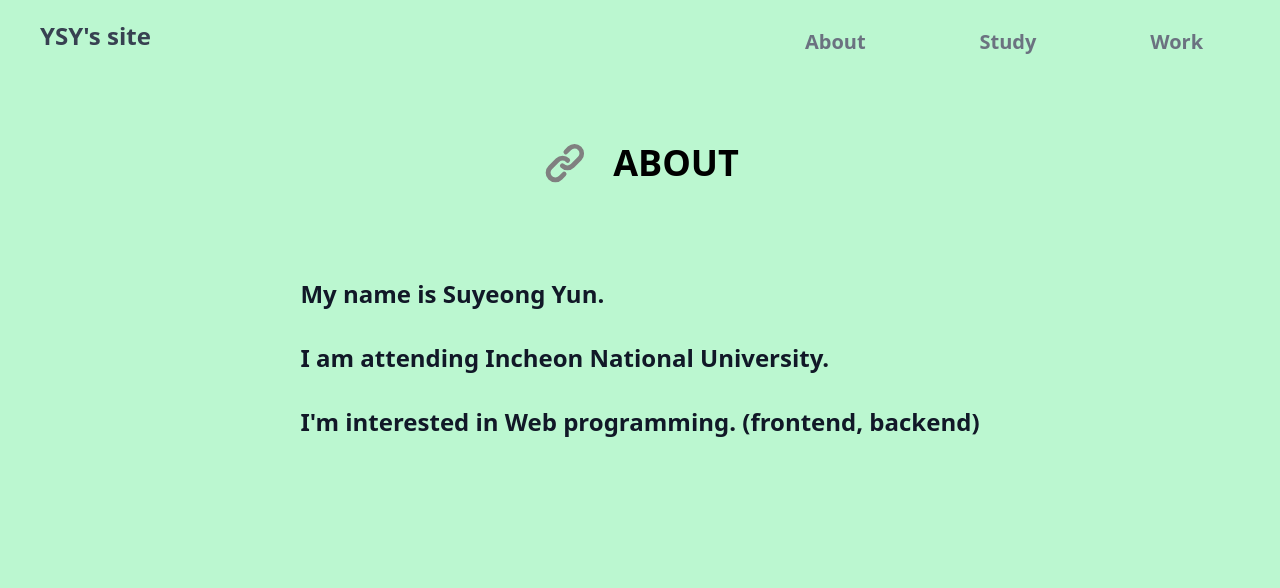
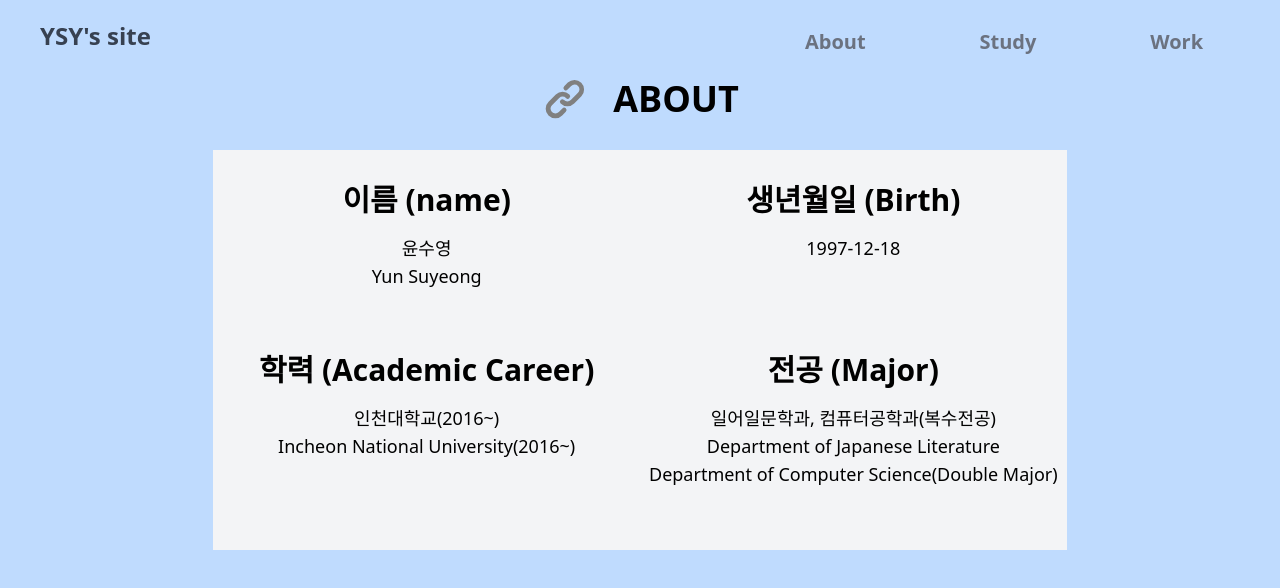
Before and after one commit to Yunsuyeong/myPortfolio, a Next.js app: page /about in a window 1280 px wide. Shown: the top 588 px of the page. Built offline with nearby package versions, Linux system fonts and the light colour scheme.

Commit message:
2023/01/06(About Page)

```diff
--- a/pages/_document.tsx
+++ b/pages/_document.tsx
@@ -1,13 +1,13 @@
-import { Html, Head, Main, NextScript } from 'next/document'
+import { Html, Head, Main, NextScript } from "next/document";
 
 export default function Document() {
   return (
-    <Html lang="en">
+    <Html lang="kr">
       <Head />
       <body>
         <Main />
         <NextScript />
       </body>
     </Html>
-  )
+  );
 }
--- a/pages/about/index.tsx
+++ b/pages/about/index.tsx
@@ -4,12 +4,12 @@ import Header from "../../components/header";
 
 const About: NextPage = () => {
   return (
-    <div className="w-screen h-screen flex flex-col gap-10 justify-start items-center bg-green-200">
+    <div className="w-screen h-screen flex flex-col gap-6 justify-start items-center bg-blue-200">
       <Head>
         <title>About</title>
       </Head>
       <Header />
-      <div className="pt-24 flex items-center gap-6">
+      <div className="pt-12 flex items-center gap-6">
         <svg
           className="w-12 h-12"
           fill="gray"
@@ -27,15 +27,32 @@ const About: NextPage = () => {
         </svg>
         <h1 className="text-black text-[36px] font-extrabold">ABOUT</h1>
       </div>
-      <div className="flex flex-col items-center pt-12">
-        <span className="text-gray-900 text-2xl font-bold">
-          My name is Suyeong Yun. <br />
-          <br />
-          I am attending Incheon National University.
-          <br />
-          <br />
-          I'm interested in Web programming. (frontend, backend)
-        </span>
+      <div className="w-2/3 h-1/2 pt-8 grid grid-cols-2 text-center bg-gray-100">
+        <div className="flex flex-col gap-4">
+          <span className="text-3xl font-semibold">이름 (name)</span>
+          <p className="text-lg font-medium">
+            윤수영 <br /> Yun Suyeong
+          </p>
+        </div>
+        <div className="flex flex-col gap-4">
+          <span className="text-3xl font-semibold">생년월일 (Birth)</span>
+          <p className="text-lg font-medium">1997-12-18</p>
+        </div>
+        <div className="flex flex-col gap-4">
+          <span className="text-3xl font-semibold">학력 (Academic Career)</span>
+          <p className="text-lg font-medium">
+            인천대학교(2016~) <br />
+            Incheon National University(2016~)
+          </p>
+        </div>
+        <div className="flex flex-col gap-4">
+          <span className="text-3xl font-semibold">전공 (Major)</span>
+          <p className="text-lg font-medium">
+            일어일문학과, 컴퓨터공학과(복수전공) <br />
+            Department of Japanese Literature <br />
+            Department of Computer Science(Double Major)
+          </p>
+        </div>
       </div>
     </div>
   );
--- a/pages/index.tsx
+++ b/pages/index.tsx
@@ -4,7 +4,7 @@ import Header from "../components/header";
 
 const Home: NextPage = () => {
   return (
-    <div className="w-screen h-screen flex flex-col gap-10 justify-center items-center bg-green-200">
+    <div className="w-screen h-screen flex flex-col gap-10 justify-center items-center bg-blue-200">
       <Head>
         <title>YSY's site</title>
       </Head>
--- a/pages/study/index.tsx
+++ b/pages/study/index.tsx
@@ -4,12 +4,12 @@ import Header from "../../components/header";
 
 const Study: NextPage = () => {
   return (
-    <div className="w-screen h-screen flex flex-col gap-10 justify-start items-center bg-green-200">
+    <div className="w-screen h-screen flex flex-col gap-10 justify-start items-center bg-blue-200">
       <Head>
         <title>YSY's Study</title>
       </Head>
       <Header />
-      <div className="pt-24 flex items-center gap-6">
+      <div className="pt-12 flex items-center gap-6">
         <svg
           className="w-12 h-12"
           fill="gray"
--- a/pages/work/index.tsx
+++ b/pages/work/index.tsx
@@ -4,12 +4,12 @@ import Header from "../../components/header";
 
 const Work: NextPage = () => {
   return (
-    <div className="w-screen h-screen flex flex-col gap-10 justify-start items-center bg-green-200">
+    <div className="w-screen h-screen flex flex-col gap-10 justify-start items-center bg-blue-200">
       <Head>
         <title>YSY's Work</title>
       </Head>
       <Header />
-      <div className="pt-24 flex items-center gap-6">
+      <div className="pt-12 flex items-center gap-6">
         <svg
           className="w-12 h-12"
           fill="gray"
```
